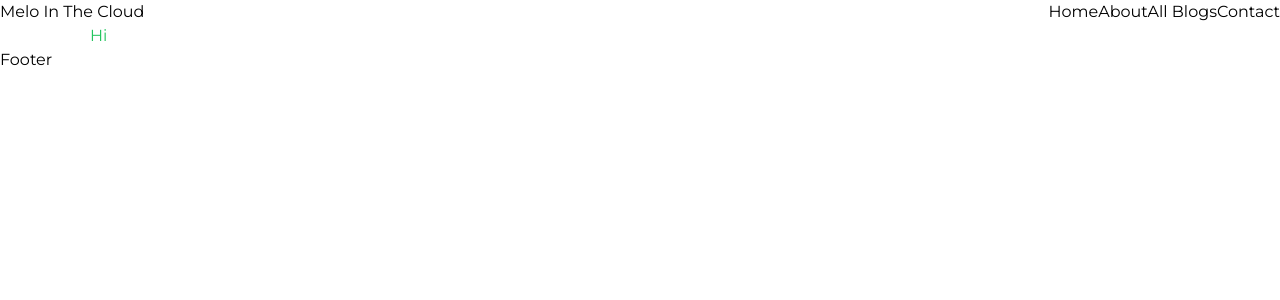
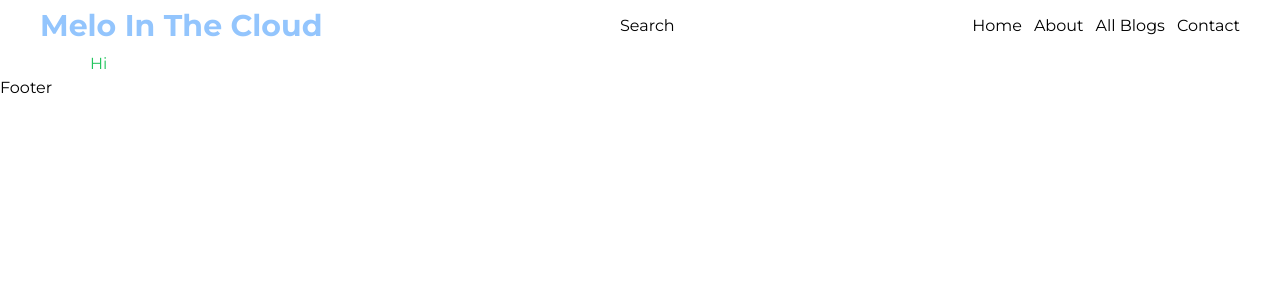
Before and after one commit to Amelss/melo-in-the-cloud, a Next.js app: page / in a window 1280 px wide. Shown: the top 300 px of the page. Built offline with nearby package versions, Linux system fonts and the light colour scheme.

Commit message:
editing header

```diff
--- a/components/Header.js
+++ b/components/Header.js
@@ -2,6 +2,7 @@ import React from "react";
 import Link from "next/link";
 import { stack as Menu } from "react-burger-menu";
 import { useState } from "react";
+import Search from "./Search";
 
 export default function Header() {
  const [isOpen, setOpen] = useState(false);
@@ -15,10 +16,10 @@ export default function Header() {
  };
 
   return (
-    <div>
-      <div className="flex items-center justify-between">
+    <div className="">
+      <div className="flex items-center justify-between px-3 py-2 xl:px-10 bg-white sticky">
         <div>
-          <h1>Melo In The Cloud</h1>
+          <h1 className="text-xl xl:text-3xl text-blue-300 font-bold">Melo In The Cloud</h1>
         </div>
         <div className="xl:hidden">
           <Menu
@@ -40,20 +41,26 @@ export default function Header() {
               Contact
             </Link>
           </Menu>
+          {/* <div>
+             <Search />
+          </div> */}
+
         </div>
-
+        <div className="hidden xl:flex">
+          <Search />
+    </div>
         <div className="hidden xl:flex">
           <nav>
-            <Link href={"/"} >
+            <Link href={"/"} className="">
               Home
             </Link>
-            <Link href={"/about"}>
+            <Link href={"/about"} className="ml-3">
               About
             </Link>
-            <Link href={"/blogs"} >
+            <Link href={"/blogs"} className="ml-3">
               All Blogs
             </Link>
-            <Link href={"/contact"}>
+            <Link href={"/contact"} className="ml-3">
               Contact
             </Link>
           </nav>
--- /dev/null
+++ b/components/Search.js
@@ -0,0 +1,7 @@
+import React from 'react'
+
+export default function Search() {
+  return (
+    <div>Search</div>
+  )
+}
--- a/styles/globals.css
+++ b/styles/globals.css
@@ -7,11 +7,11 @@
 
 /* Position and sizing of burger button */
 .bm-burger-button {
-  position: fixed;
+  position: relative;
   width: 26px;
   height: 20px;
   right: 10px;
-  top: 10px;
+  top: 0px;
 }
 
 /* Color/shape of burger icon bars */
@@ -21,7 +21,7 @@
 
 /* Color/shape of burger icon bars on hover*/
 .bm-burger-bars-hover {
-  background: #a90000;
+  background: #93c5fd;
 }
 
 /* Position and sizing of clickable cross button */
@@ -32,7 +32,7 @@
 
 /* Color/shape of close button cross */
 .bm-cross {
-  background: #bdc3c7;
+  background: black;
 }
 
 /*
@@ -40,22 +40,24 @@ Sidebar wrapper styles
 Note: Beware of modifying this element as it can break the animations - you should not need to touch it in most cases
 */
 .bm-menu-wrap {
-  position: fixed;
+  position: absolute;
   height: 100%;
+  top: 0;
 }
 
 /* General sidebar styles */
 .bm-menu {
-  background: #373a47;
-  padding: 2.5em 1.5em 0;
+  background: #93c5fd;
+  padding: 0.5em 1em 0;
   font-size: 1.15em;
+
 }
 
 
 
 /* Wrapper for item list */
 .bm-item-list {
-  color: #b8b7ad;
+  color: black;
   padding: 0.8em;
 }
 
```
